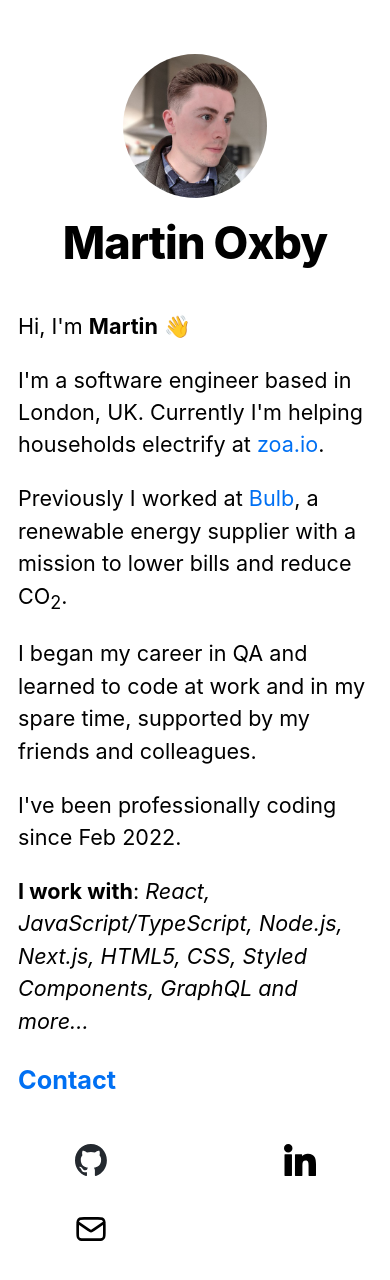
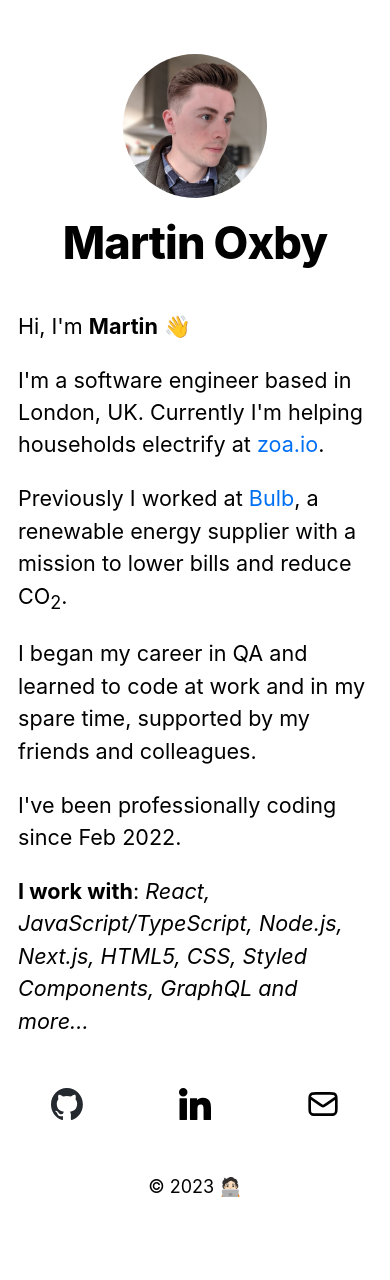
Before and after one commit to mrtnxby/martinoxby.com, a Next.js app: page / in a window 390 px wide. Shown: the top 1280 px of the page. After the commit the page ends 1225 px from the top, so only its background shows below. Built offline with nearby package versions, Linux system fonts and the light colour scheme.

Commit message:
Tidy up and add footer

```diff
--- a/package.json
+++ b/package.json
@@ -13,7 +13,6 @@
     "@types/node": "18.15.3",
     "@types/react": "18.0.28",
     "@types/react-dom": "18.0.11",
-    "@vercel/og": "^0.4.1",
     "eslint": "8.36.0",
     "eslint-config-next": "13.2.4",
     "next": "13.2.4",
--- a/src/components/layout.module.css
+++ b/src/components/layout.module.css
@@ -1,7 +1,20 @@
 .container {
+  display: flex;
+  flex-direction: column;
+  min-height: calc(100vh - 108px);
   max-width: 36rem;
   padding: 0 1rem;
-  margin: 3rem auto 6rem;
+  margin: 3rem auto 3rem;
+}
+
+@media (max-width: 600px) {
+  .container {
+    margin-bottom: 0;
+  }
+}
+
+.main {
+  flex: 1;
 }
 
 .header {
@@ -13,3 +26,10 @@
 .backToHome {
   margin: 3rem 0 0;
 }
+
+.footer {
+  display: flex;
+  flex-direction: column;
+  align-items: center;
+  padding: 24px 24px;
+}
--- a/src/components/layout.tsx
+++ b/src/components/layout.tsx
@@ -15,15 +15,14 @@ export const siteTitle = "Martin Oxby | oxby.io";
 
 export default function Layout({ children, home, ...props }: LayoutProps) {
   return (
+    <>
       <div {...props} className={styles.container}>
         <Head>
           <link rel="icon" href="/favicon.ico" />
           <meta name="description" content="Martin Oxby | oxby.io" />
           <meta
             property="og:image"
-          content={`https://og-image.vercel.app/${encodeURI(
-            siteTitle
-          )}.png?theme=light&md=0&fontSize=75px&images=https%3A%2F%2Fassets.vercel.com%2Fimage%2Fupload%2Ffront%2Fassets%2Fdesign%2Fnextjs-black-logo.svg`}
+            content="https://em-content.zobj.net/thumbs/320/apple/354/man-technologist_1f468-200d-1f4bb.png"
           />
           <meta name="og:title" content={siteTitle} />
           <meta name="twitter:card" content="summary_large_image" />
@@ -68,5 +67,7 @@ export default function Layout({ children, home, ...props }: LayoutProps) {
           </div>
         )}
       </div>
+      <footer className={styles.footer}>© 2023 🧑🏻‍💻</footer>
+    </>
   );
 }
--- a/src/pages/index.tsx
+++ b/src/pages/index.tsx
@@ -1,5 +1,4 @@
 import Head from "next/head";
-import Link from "next/link";
 import Image from "next/image";
 
 import styles from "@/styles/Home.module.css";
@@ -62,10 +61,6 @@ export default function Home() {
             Components, GraphQL and more...
           </i>
         </p>
-        <h3>
-          {" "}
-          <Link href="/contact">Contact</Link>
-        </h3>
       </section>
       <div className={styles.buttonContainer}>
         <a className={styles.button} href="https://github.com/mrtnxby">
--- a/src/styles/Home.module.css
+++ b/src/styles/Home.module.css
@@ -1,5 +1,4 @@
 .container {
-  min-height: 100vh;
   padding: 0 0.5rem;
   display: flex;
   flex-direction: column;
@@ -51,6 +50,8 @@
   justify-content: space-between;
   flex-wrap: wrap;
   max-width: 600px;
+  margin: 0 auto;
+  padding: 24px 24px;
 }
 
 .button {
@@ -64,6 +65,14 @@
   text-align: center;
   text-decoration: none;
   color: #0275d8;
+}
+
+@media (max-width: 600px) {
+  .button {
+    padding: 0;
+    justify-content: space-evenly;
+    width: 50px;
+  }
 }
 
 .card {
@@ -99,10 +108,3 @@
 .logo {
   height: 1em;
 }
-
-@media (max-width: 600px) {
-  .grid {
-    width: 100%;
-    flex-direction: column;
-  }
-}
```
Also changed, not shown: src/pages/api/og.tsx (deleted, +0 -30 lines), 1 other file (tests, documents, lock files or other folders). Lines whose indentation alone changed are shown as unchanged.
